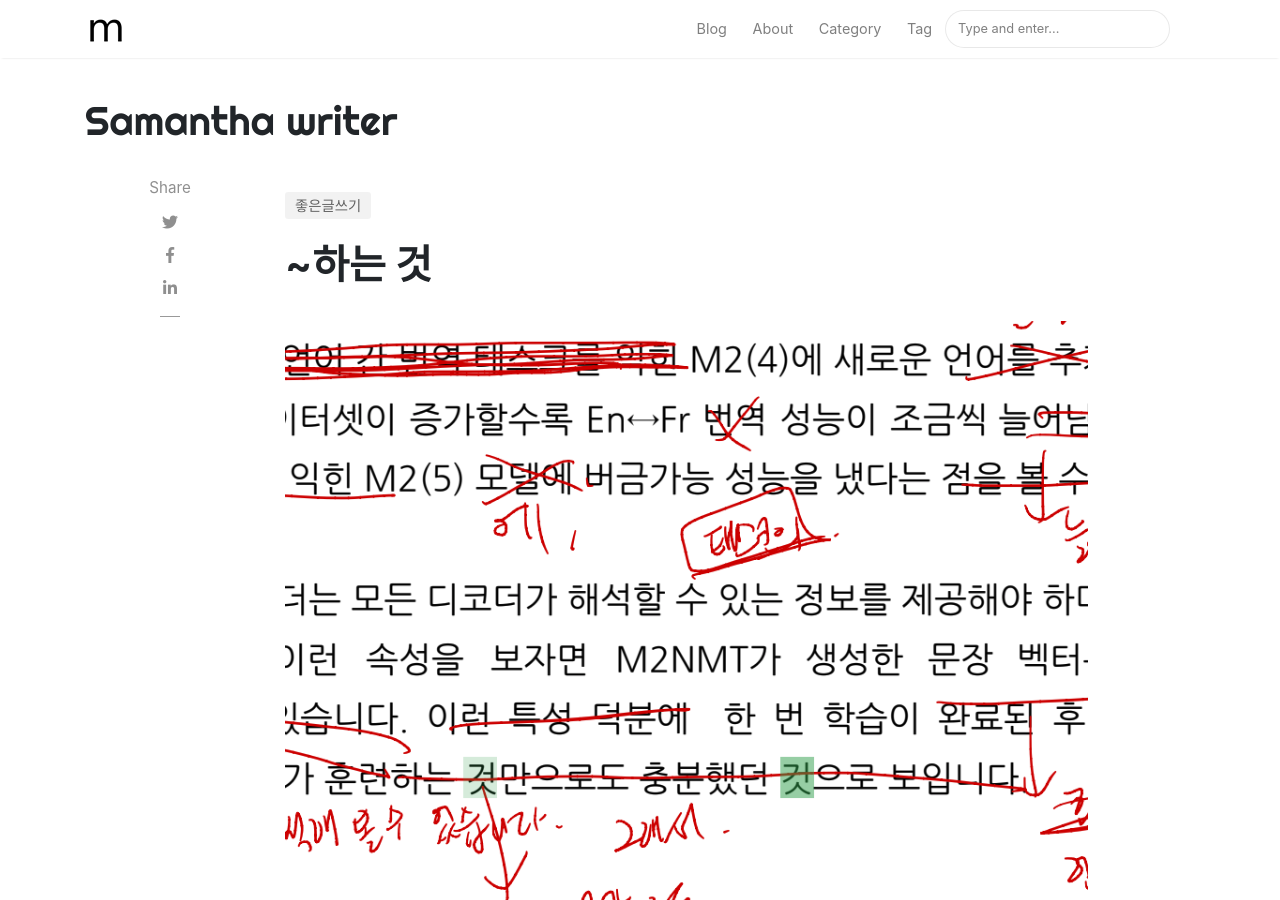
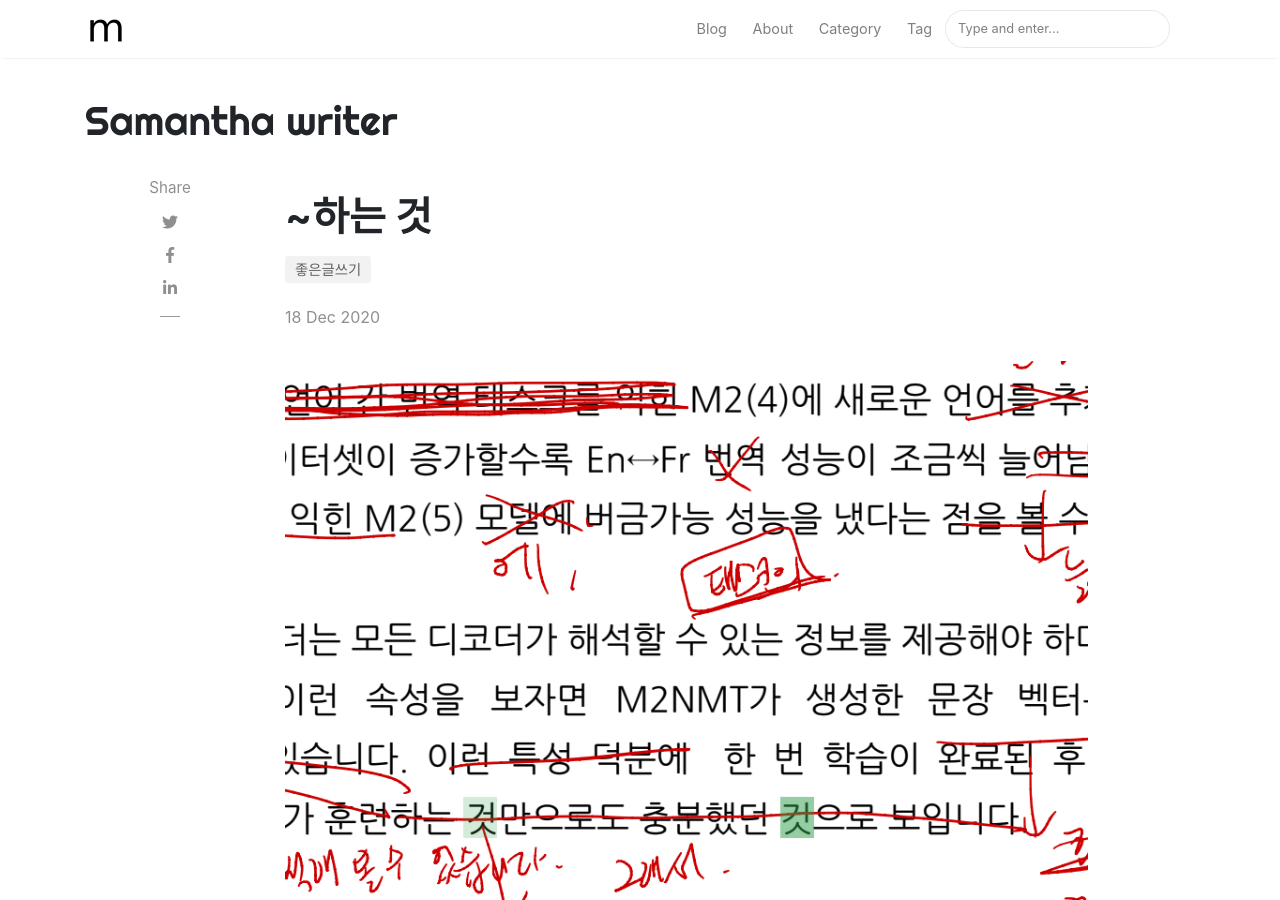
Before and after one commit to samantha-writer/samantha-writer.github.io, a Jekyll site: the page built from _posts/2020-12-18-201218-001.md, in a window 1280 px wide and 900 px high. Built offline with Jekyll 4.4.1, drawn with Linux system fonts in a browser that asks for light colours; nearby versions of some CDN libraries; comment, search, counter and statistics services are not loaded.

Commit message:
Update post.html

```diff
--- a/_layouts/post.html
+++ b/_layouts/post.html
@@ -21,6 +21,9 @@ post_class: -templatepost
         <div class="col-md-9 flex-first flex-md-unordered">
             <div class="mainheading">
 
+                <!-- Post Title -->
+                <h1 class="posttitle">{{ page.title }}</h1>
+
                 <!-- Post Categories -->
                 <div class="after-post-cats">
                     <ul class="tags mb-4">
@@ -34,9 +37,15 @@ post_class: -templatepost
                 </div>
                 <!-- End Categories -->
 
-                <!-- Post Title -->
-                <h1 class="posttitle">{{ page.title }}</h1>
-
+                <!-- Post Date -->
+                <p>
+                <medium>
+                    <span class="post-date"><time class="post-date" datetime="{{ page.date | date:"%Y-%m-%d" }}">{{ page.date | date_to_string }}</time></span>
+                    {% if page.last_modified_at %}
+                    (Updated: <time datetime="{{ page.last_modified_at | date_to_xmlschema }}" itemprop="dateModified">{{ page.last_modified_at | date: "%b %-d, %Y" }}</time>)
+                    {% endif %}
+                    </medium>
+                </p>
             </div>
 
             <!-- Adsense if enabled from _config.yml (change your pub id and slot) -->
@@ -80,16 +89,6 @@ post_class: -templatepost
             </div>
             {% endif %}
 
-            <!-- Post Date -->
-            <p>
-            <small>
-                <span class="post-date"><time class="post-date" datetime="{{ page.date | date:"%Y-%m-%d" }}">{{ page.date | date_to_string }}</time></span>
-                {% if page.last_modified_at %}
-                (Updated: <time datetime="{{ page.last_modified_at | date_to_xmlschema }}" itemprop="dateModified">{{ page.last_modified_at | date: "%b %-d, %Y" }}</time>)
-                {% endif %}
-                </small>
-            </p>
-
             <!-- Post Tags -->
             <div class="after-post-tags">
                 <ul class="tags">
@@ -113,7 +112,9 @@ post_class: -templatepost
             {% endif %}
             <div class="clearfix"></div>
             </div>
+
             <!-- Author Box -->
+            </br>
             {% if page.author %}
             <div class="row post-top-meta">
                 <div class="col-xs-12 col-md-3 col-lg-2 text-center text-md-left mb-4 mb-md-0">
```
Lines whose indentation alone changed are shown as unchanged.
